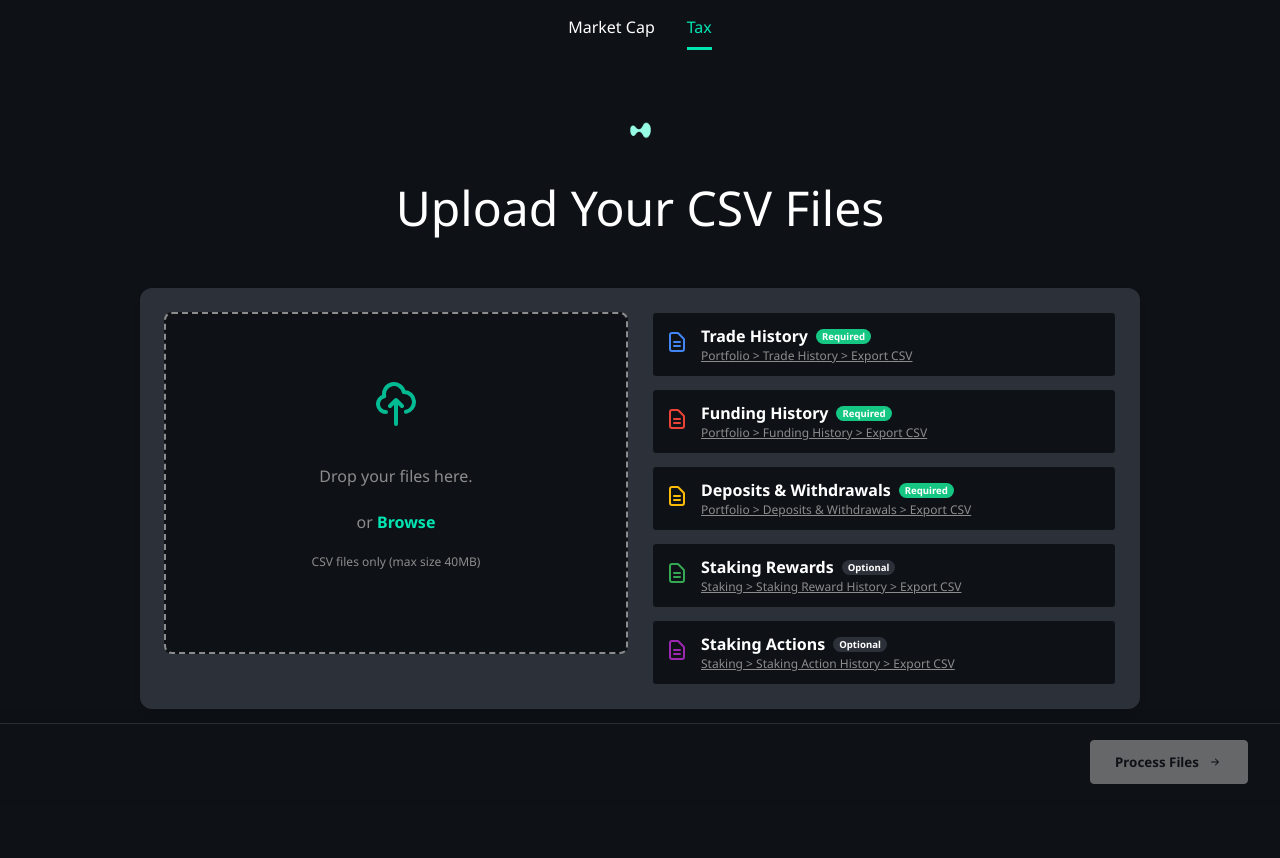
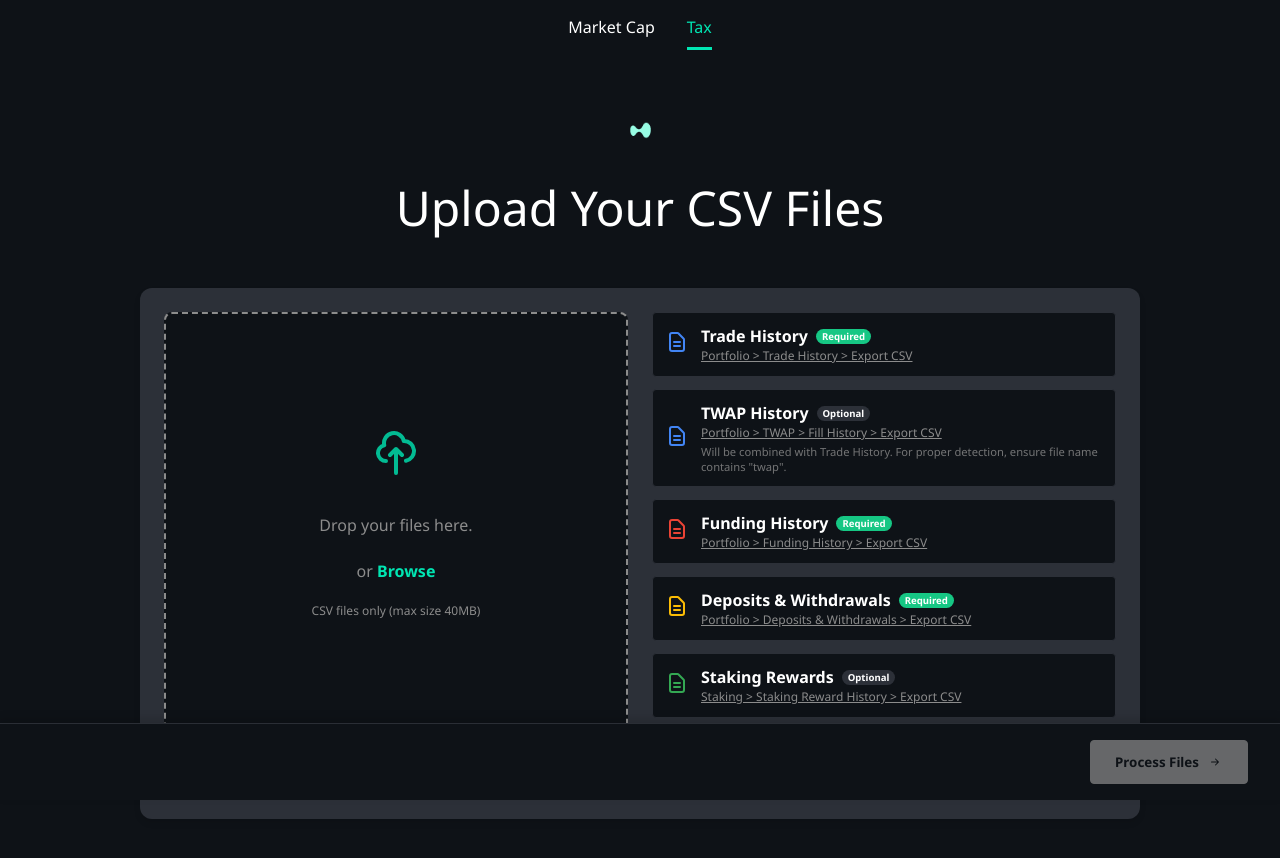
Before and after one commit to 0x-barry/onchainbinance, a React (Create React App) app: page /upload in a window 1280 px wide. Shown: the top 858 px of the page. Before the commit the page ends 821 px from the top, so only its background shows below. Built offline with nearby package versions, Linux system fonts and the light colour scheme; no server answers.

Commit message:
TWAP support

```diff
--- a/src/components/Tax/Upload.js
+++ b/src/components/Tax/Upload.js
@@ -266,25 +266,6 @@ const LoadingSubText = styled.p`
   font-family: ${props => props.theme.fonts.body};
 `;
 
-const ProcessButton = styled.button`
-  background-color: ${props => props.disabled ? props.theme.colors.secondary : props.theme.colors.primary};
-  border: none;
-  border-radius: ${props => props.theme.borderRadius.small};
-  color: ${props => props.theme.colors.background};
-  cursor: ${props => props.disabled ? 'not-allowed' : 'pointer'};
-  font-size: 1rem;
-  font-weight: ${props => props.theme.fontWeights.bold};
-  padding: 0.75rem 1.5rem;
-  width: 100%;
-  transition: background-color 0.3s;
-  font-family: ${props => props.theme.fonts.body};
-
-  &:hover {
-    background-color: ${props => props.disabled ? props.theme.colors.secondary : props.theme.colors.primary};
-    opacity: ${props => props.disabled ? 1 : 0.9};
-  }
-`;
-
 const ErrorMessage = styled.div`
   background: ${props => props.theme.colors.error};
   opacity: 0.1;
@@ -314,6 +295,17 @@ const Upload = () => {
       instructions: 'Portfolio > Trade History > Export CSV',
       link: 'https://app.hyperliquid.xyz/portfolio',
       filePrefix: 'trade_history',
+      color: '#4285F4', // Google blue
+      icon: 'document'
+    },
+    {
+      id: 'twap_history',
+      name: 'TWAP History',
+      required: false,
+      instructions: 'Portfolio > TWAP > Fill History > Export CSV',
+      link: 'https://app.hyperliquid.xyz/portfolio',
+      filePrefix: 'trade_history',
+      description: 'Will be combined with Trade History. For proper detection, ensure file name contains "twap".',
       color: '#4285F4', // Google blue
       icon: 'document'
     },
@@ -377,8 +369,17 @@ const Upload = () => {
   }, [files]);
 
   const getFileByPrefix = (prefix) => {
-    const fileName = Object.keys(files).find(name => name.startsWith(prefix));
-    return files[fileName] || [];
+    // Get all files that match the prefix
+    const matchingFileNames = Object.keys(files).filter(name => name.startsWith(prefix));
+
+    // If no matching files, return empty array
+    if (matchingFileNames.length === 0) return [];
+
+    // If only one file, return its data
+    if (matchingFileNames.length === 1) return files[matchingFileNames[0]];
+
+    // If multiple files (e.g., both trade_history and TWAP), combine their data
+    return matchingFileNames.flatMap(fileName => files[fileName] || []);
   };
 
   const hasRequiredFiles = () => {
@@ -446,8 +447,14 @@ const Upload = () => {
       const stakingRewardsData = getFileByPrefix('rewardHistory');
       const stakingActionsData = getFileByPrefix('actionHistory');
 
+      // Check if we have both trade history and TWAP files
+      const tradeFileNames = Object.keys(files).filter(name => name.startsWith('trade_history'));
+      const hasBothTradeAndTWAP = tradeFileNames.length > 1;
+
       console.log('Data to be stored:', {
         tradesLength: tradeData?.length,
+        tradeFilesCount: tradeFileNames.length,
+        combinedTradeAndTWAP: hasBothTradeAndTWAP,
         fundingLength: fundingData?.length,
         depositsLength: depositsData?.length,
         stakingRewardsLength: stakingRewardsData?.length,
@@ -533,7 +540,41 @@ const Upload = () => {
     });
   };
 
-  const getUploadedFileForType = (filePrefix) => {
+  const getUploadedFileForType = (filePrefix, typeId) => {
+    // For fileTypes that share the same prefix (e.g., trade_history and TWAP)
+    if (filePrefix === 'trade_history') {
+      // Get all files with this prefix
+      const matchingFiles = Object.keys(files).filter(name => name.startsWith(filePrefix));
+
+      if (matchingFiles.length === 0) return null;
+
+      // If we have multiple files with this prefix
+      if (matchingFiles.length > 1) {
+        // For Trade History (id: 'trade_history'), prioritize files with 'trade' in their name
+        if (typeId === 'trade_history') {
+          const tradeFile = matchingFiles.find(name =>
+            name.toLowerCase().includes('trade') && !name.toLowerCase().includes('twap'));
+          return tradeFile || matchingFiles[0]; // Fallback to first file if no specific trade file found
+        }
+
+        // For TWAP History (id: 'twap_history'), prioritize files with 'twap' in their name
+        if (typeId === 'twap_history') {
+          const twapFile = matchingFiles.find(name => name.toLowerCase().includes('twap'));
+          return twapFile || matchingFiles[1] || matchingFiles[0]; // Try to use second file, fallback to first
+        }
+      }
+
+      // If only one file, return it for the primary type (Trade History)
+      // and only return it for TWAP if it likely contains TWAP data
+      if (typeId === 'twap_history') {
+        const onlyFile = matchingFiles[0];
+        return onlyFile.toLowerCase().includes('twap') ? onlyFile : null;
+      }
+
+      return matchingFiles[0];
+    }
+
+    // For all other file types, use the original logic
     return Object.keys(files).find(name => name.startsWith(filePrefix));
   };
 
@@ -594,7 +635,7 @@ const Upload = () => {
           <FileStatusContainer>
             <FileStatusList ref={fileListRef}>
               {fileTypes.map(fileType => {
-                const uploadedFile = getUploadedFileForType(fileType.filePrefix);
+                const uploadedFile = getUploadedFileForType(fileType.filePrefix, fileType.id);
                 const isUploaded = !!uploadedFile;
 
                 return (
@@ -611,7 +652,21 @@ const Upload = () => {
                       </FileTypeName>
                       <FileTypeStatus $isUploaded={isUploaded}>
                         {isUploaded
-                          ? `${uploadedFile} (${files[uploadedFile].length} rows)`
+                          ? (
+                            <>
+                              {uploadedFile} ({files[uploadedFile].length} rows)
+                              {fileType.id === 'trade_history' && uploadedFile.toLowerCase().includes('twap') && (
+                                <div style={{ color: '#FFC107', marginTop: '0.2rem', fontStyle: 'italic' }}>
+                                  Note: Using TWAP file for Trade History
+                                </div>
+                              )}
+                              {fileType.id === 'twap_history' && !uploadedFile.toLowerCase().includes('twap') && (
+                                <div style={{ color: '#FFC107', marginTop: '0.2rem', fontStyle: 'italic' }}>
+                                  Note: Using Trade History file for TWAP
+                                </div>
+                              )}
+                            </>
+                          )
                           : (
                             <>
                               <InstructionLink
@@ -623,6 +678,11 @@ const Upload = () => {
                               </InstructionLink>
                             </>
                           )}
+                        {fileType.description && (
+                          <div style={{ fontSize: '0.7rem', marginTop: '0.2rem', opacity: '0.8' }}>
+                            {fileType.description}
+                          </div>
+                        )}
                       </FileTypeStatus>
                       {isUploaded && (
                         <FileProgress>
```
